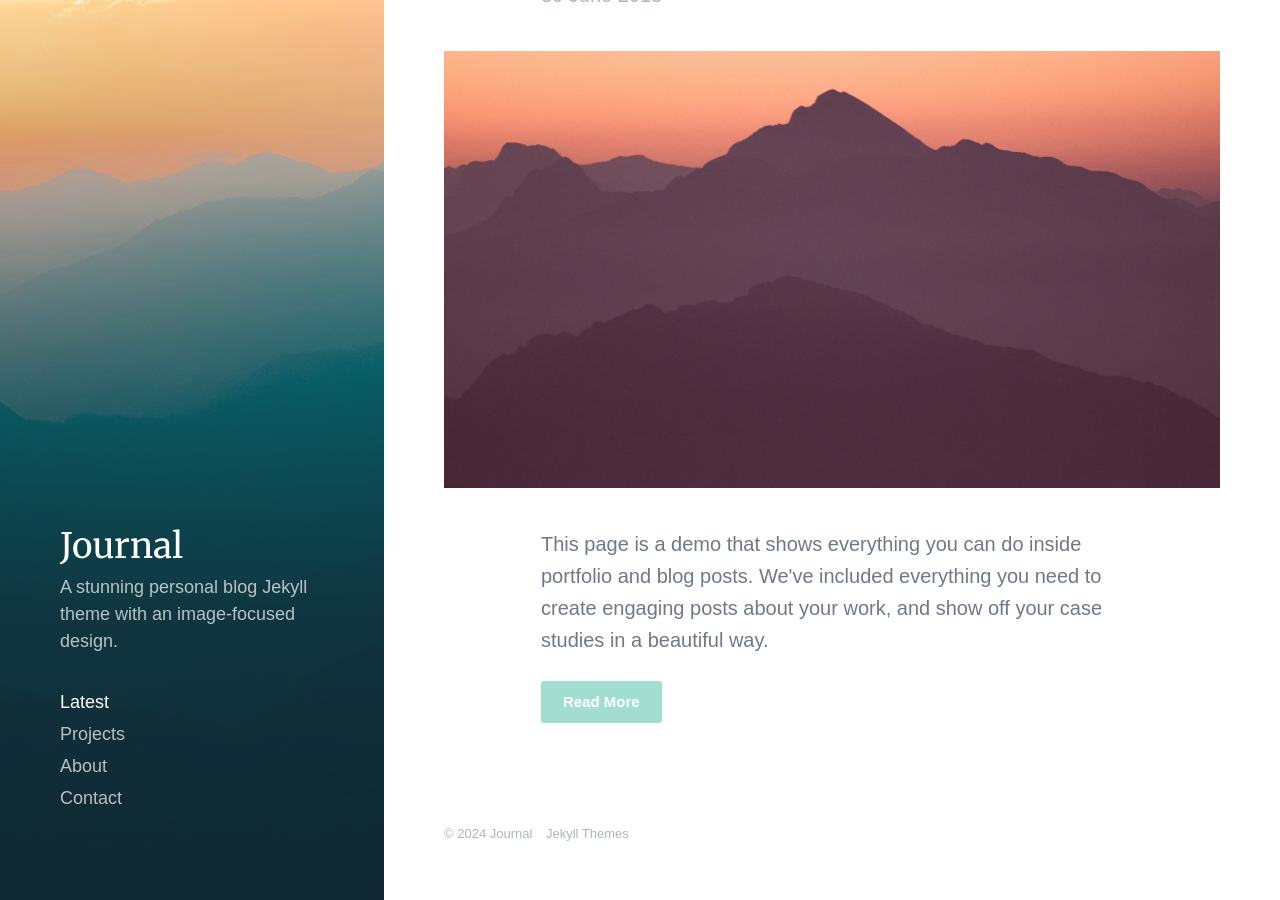
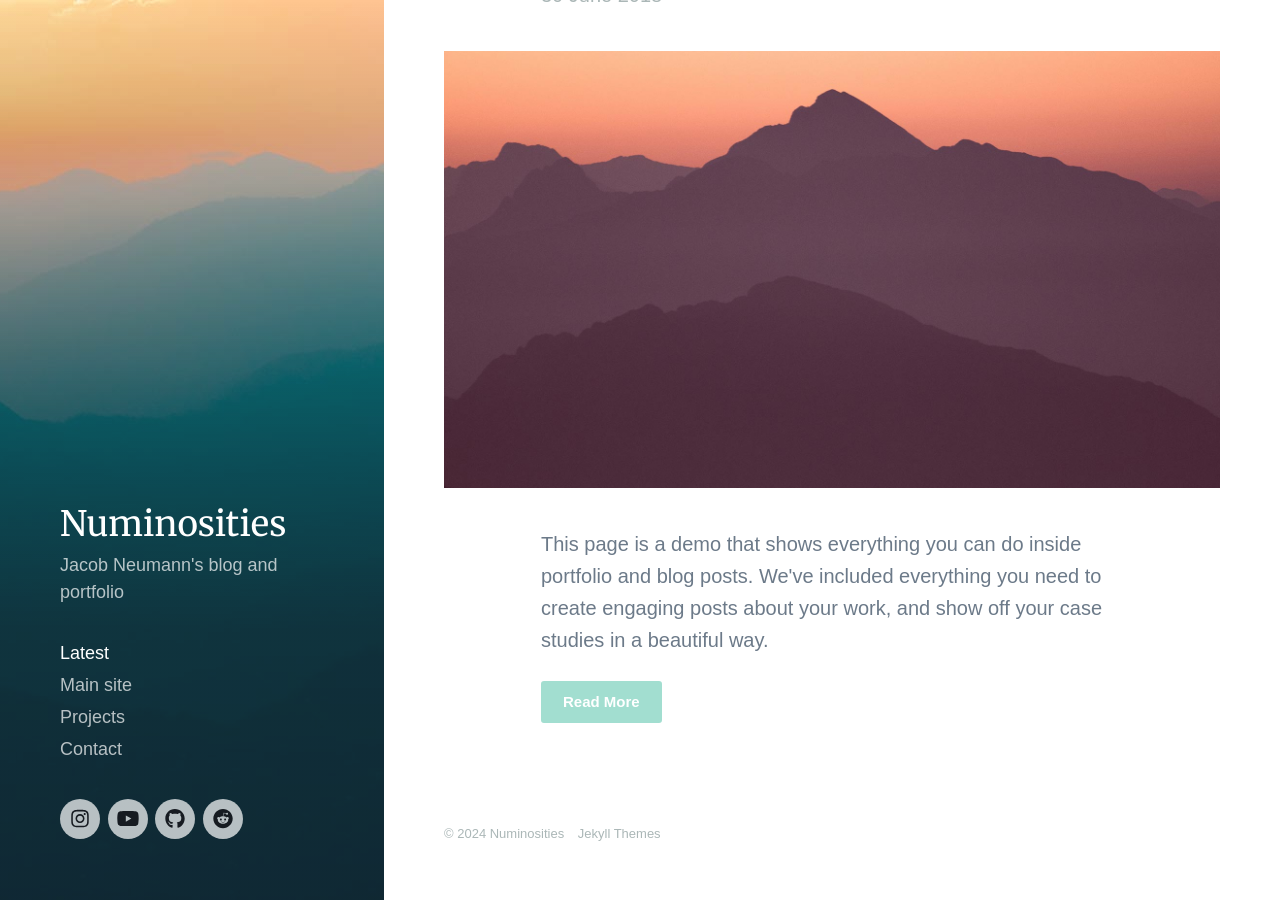
Before and after one commit to numinosities/numinosities.github.io, a Jekyll site: the page built from index.html, in a window 1280 px wide and 900 px high, scrolled down 133 px. Built offline with Jekyll 4.4.1, drawn with Linux system fonts in a browser that asks for light colours; nearby versions of some CDN libraries; some web fonts are replaced; the list of posts is cut into pages by our own code.

Commit message:
Updated main settings

```diff
--- a/_config.yml
+++ b/_config.yml
@@ -1,6 +1,6 @@
-site: Journal Jekyll Theme
+site: Numinosities
 
-url:
+url: https://numinosities.github.io
 baseurl:
 
 collections:
--- a/_data/settings.yml
+++ b/_data/settings.yml
@@ -1,6 +1,6 @@
 basic_settings:
-  site_title: Journal
-  site_tagline: A stunning personal blog Jekyll theme with an image-focused design.
+  site_title: Numinosities
+  site_tagline: Jacob Neumann's blog and portfolio
   favicon_image: /images/favicon.png
 
 header_settings:
@@ -12,18 +12,18 @@ menu_settings:
   menu_items:
     - title: 'Latest'
       url: '/'
+    - title: 'Main site'
+      url: 'https://jacobneu.github.io'
     - title: 'Projects'
       url: '/projects/'
-    - title: 'About'
-      url: '/about'
     - title: 'Contact'
-      url: '/contact'
+      url: '/contact/'
 
 grid_settings:
   grid_spacing: 10
 
 contact_settings:
-  form_action: ''
+  form_action: 'https://formspree.io/f/mnqerqek'
   confirmation_url: '/thanks'
   email_subject: 'Contact form submission'
   send_button_text: 'Send Message'
@@ -31,9 +31,9 @@ contact_settings:
 social_settings:
   facebook_url: ''
   twitter_url: ''
-  instagram_url: ''
+  instagram_url: 'https://www.instagram.com/bocaj_altermann'
   snapchat_url: ''
-  youtube_url: ''
+  youtube_url: 'https://www.youtube.com/@jacobneu-videos'
   google-plus_url: ''
   vimeo_url: ''
   pinterest_url: ''
@@ -46,8 +46,8 @@ social_settings:
   dribbble_url: ''
   behance_url: ''
   deviantart_url: ''
-  github_url: ''
-  reddit_url: ''
+  github_url: 'https://github.com/jacobneu'
+  reddit_url: 'https://www.reddit.com/user/numinosities/'
   flickr_url: ''
   etsy_url: ''
   kickstarter_url: ''
```
